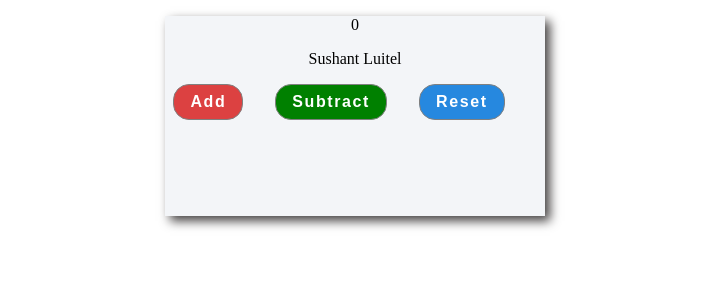
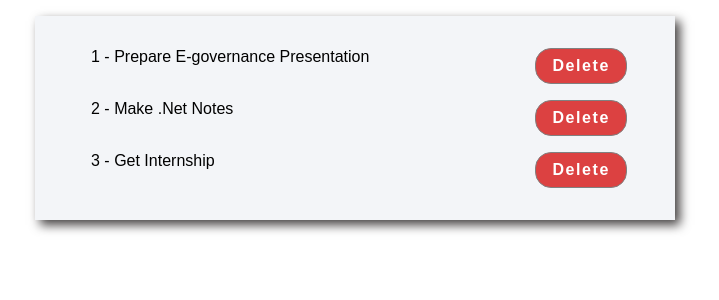
Before and after one commit to Sushant-Luitel/ReactCourse, a React (Vite) app: page / in a window 1280 px wide. Shown: the top 300 px of the page, without its empty margins (285-1004 px from the left). Built offline with nearby package versions, Linux system fonts and the light colour scheme.

Commit message:
mapping list items

```diff
--- a/src/App.css
+++ b/src/App.css
@@ -1,10 +1,30 @@
+*,
+*::after,
+*::before {
+  box-sizing: border-box;
+}
+body {
+  margin: 0;
+  font-family: sans-serif;
+  font-size: 1rem;
+}
+li {
+  list-style-type: none;
+}
+
 .container {
-  text-align: center;
-  width: 30%;
-  margin: 0 auto;
+  padding: 1em;
+  width: 50%;
+  margin: 1em auto;
   background-color: #f3f5f8;
   box-shadow: 5px 5px 10px rgb(69, 66, 66);
   min-height: 200px;
+}
+
+.row {
+  display: flex;
+  justify-content: space-between;
+  margin-block: 1em;
 }
 
 button {
--- a/src/App.jsx
+++ b/src/App.jsx
@@ -1,10 +1,10 @@
-import { Button } from "./Button";
 import "./App.css";
+import List from "./List";
 
 function App() {
   return (
     <div className="App">
-      <Button />
+      <List />
     </div>
   );
 }
--- /dev/null
+++ b/src/List.jsx
@@ -0,0 +1,39 @@
+import React, { useState } from "react";
+
+const List = () => {
+  const [tasks, setTasks] = useState([
+    {
+      id: 1,
+      name: "Prepare E-governance Presentation",
+      completed: false,
+    },
+    {
+      id: 2,
+      name: "Make .Net Notes",
+      completed: false,
+    },
+    {
+      id: 3,
+      name: "Get Internship",
+      completed: true,
+    },
+  ]);
+  return (
+    <div className="container">
+      <ul>
+        {tasks.map((task) => (
+          <li className="row">
+            <div className="col">
+              <span>{task.id}</span> - <span>{task.name}</span>
+            </div>
+            <div className="col">
+              <button className="button add-button">Delete</button>
+            </div>
+          </li>
+        ))}
+      </ul>
+    </div>
+  );
+};
+
+export default List;
```
